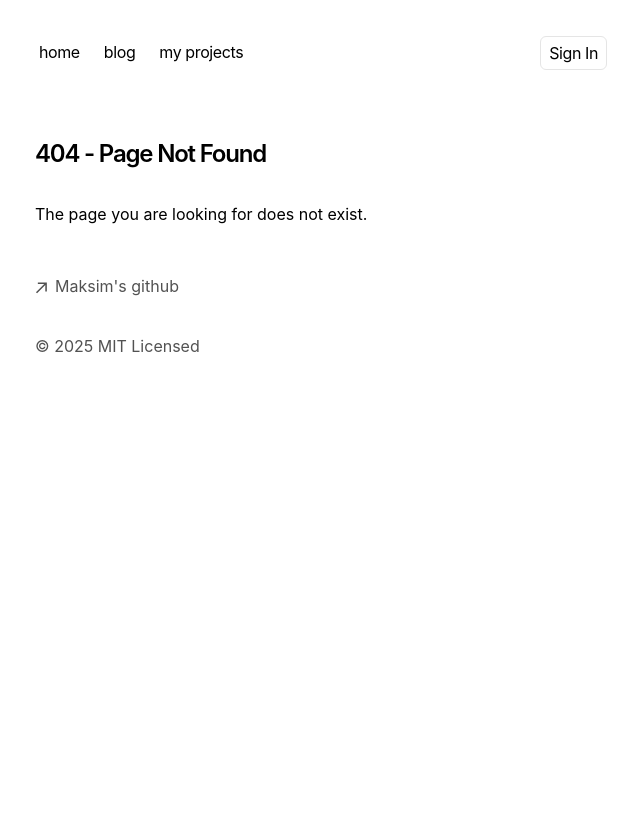
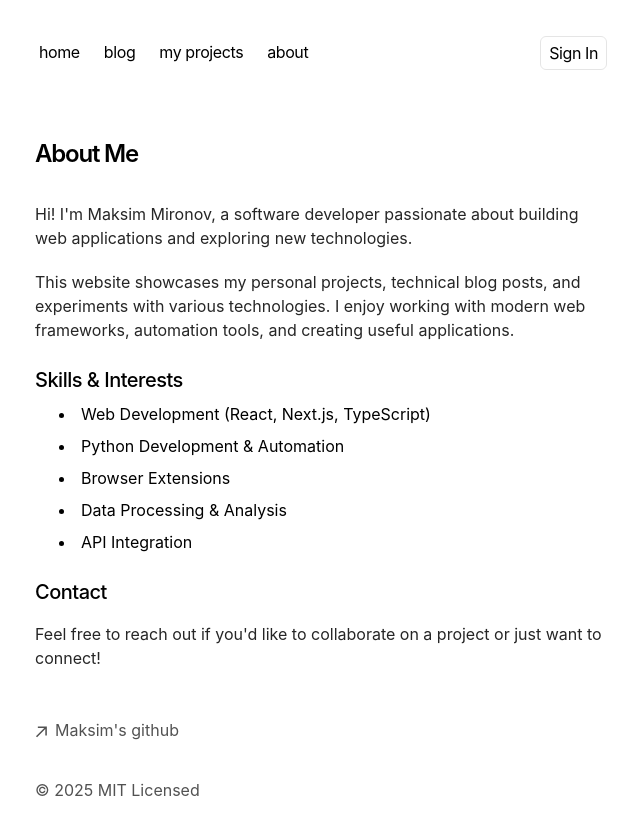
Before and after one commit to ZdravoHvalaKesaNeTreba/maksimmironov, a Next.js app: page /about in a window 1280 px wide. Before the commit this address had no page. Shown: the top 834 px of the page, without its empty margins (317-957 px from the left). Before the commit the page ends 800 px from the top, so only its background shows below. Built offline with nearby package versions, Linux system fonts and the light colour scheme.

Commit message:
Add /about page

```diff
--- /dev/null
+++ b/app/about/page.tsx
@@ -0,0 +1,34 @@
+export const metadata = {
+  title: 'About',
+}
+
+export default function About() {
+  return (
+    <section>
+      <h1 className="mb-8 text-2xl font-semibold tracking-tighter">
+        About Me
+      </h1>
+      <div className="prose prose-neutral dark:prose-invert">
+        <p className="mb-4">
+          Hi! I'm Maksim Mironov, a software developer passionate about building web applications and exploring new technologies.
+        </p>
+        <p className="mb-4">
+          This website showcases my personal projects, technical blog posts, and experiments with various technologies.
+          I enjoy working with modern web frameworks, automation tools, and creating useful applications.
+        </p>
+        <h2 className="mt-8 mb-4 text-xl font-semibold">Skills & Interests</h2>
+        <ul className="list-disc list-inside mb-4 space-y-2">
+          <li>Web Development (React, Next.js, TypeScript)</li>
+          <li>Python Development & Automation</li>
+          <li>Browser Extensions</li>
+          <li>Data Processing & Analysis</li>
+          <li>API Integration</li>
+        </ul>
+        <h2 className="mt-8 mb-4 text-xl font-semibold">Contact</h2>
+        <p className="mb-4">
+          Feel free to reach out if you'd like to collaborate on a project or just want to connect!
+        </p>
+      </div>
+    </section>
+  )
+}
--- a/app/components/nav.tsx
+++ b/app/components/nav.tsx
@@ -9,6 +9,9 @@ const navItems = {
   },
   '/projects': {
     name: 'my projects',
+  },
+  '/about': {
+    name: 'about',
   },
 }
 
```
